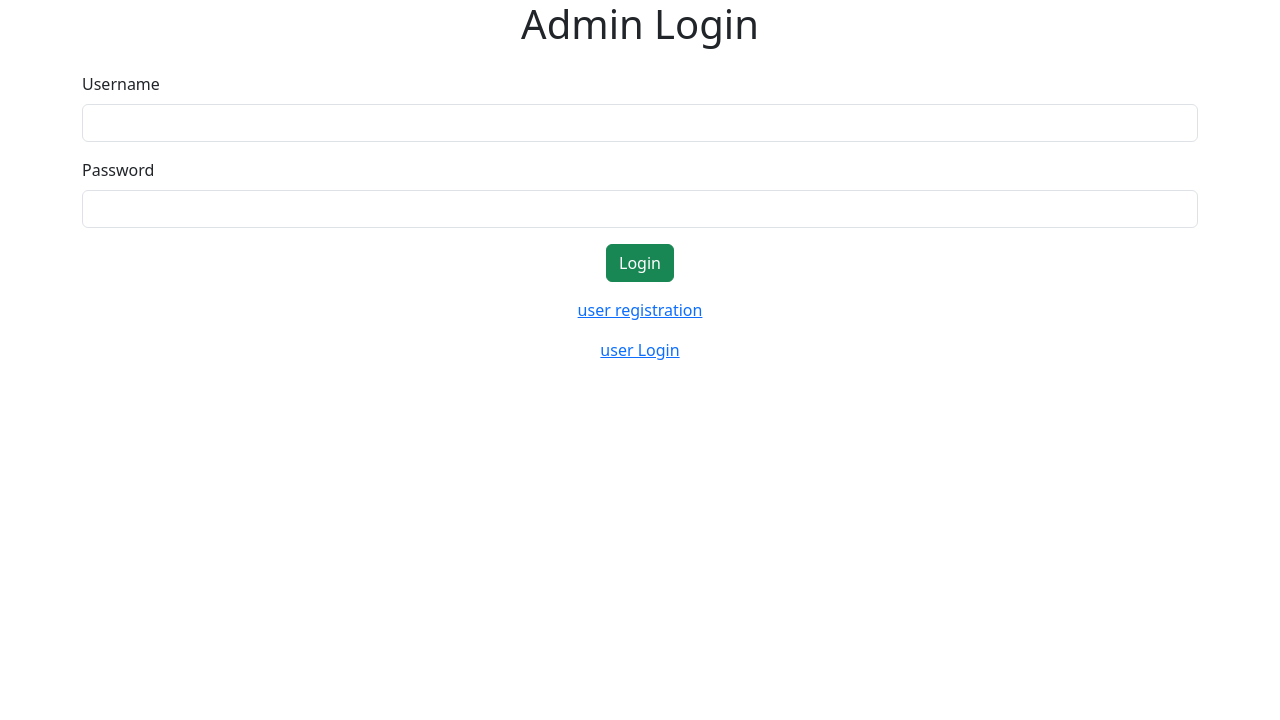
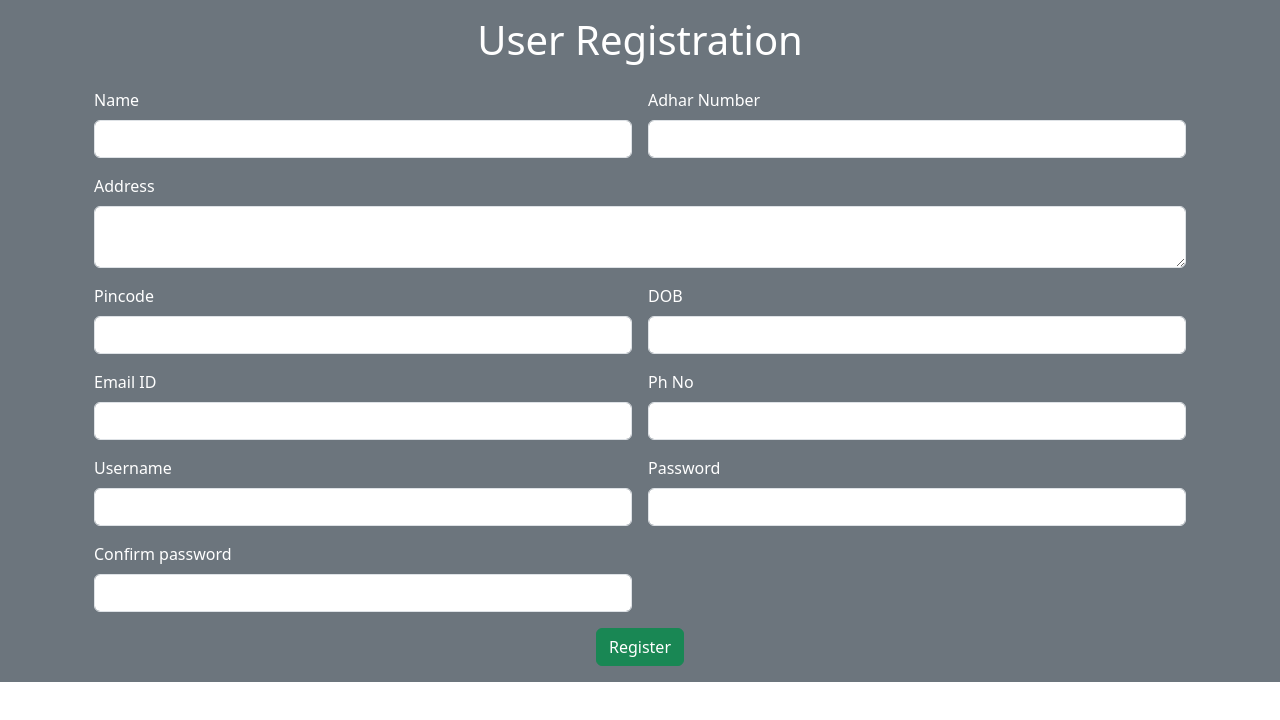
Before and after one commit to ArchanaPUdayan/LibraryAngularDemo, an Angular app: page / in a window 1280 px wide. Shown: the top 720 px of the page. Built offline with nearby package versions, Linux system fonts and the light colour scheme.

Commit message:
userregi

```diff
--- a/src/app/app.component.html
+++ b/src/app/app.component.html
@@ -1,3 +1,3 @@
-<app-adminlogin></app-adminlogin>
+<app-userregister></app-userregister>
 
 <router-outlet></router-outlet>
--- a/src/app/app.module.ts
+++ b/src/app/app.module.ts
@@ -4,11 +4,13 @@ import { BrowserModule } from '@angular/platform-browser';
 import { AppRoutingModule } from './app-routing.module';
 import { AppComponent } from './app.component';
 import { AdminloginComponent } from './adminlogin/adminlogin.component';
+import { UserregisterComponent } from './userregister/userregister.component';
 
 @NgModule({
   declarations: [
     AppComponent,
-    AdminloginComponent
+    AdminloginComponent,
+    UserregisterComponent
   ],
   imports: [
     BrowserModule,
--- /dev/null
+++ b/src/app/userregister/userregister.component.html
@@ -0,0 +1,60 @@
+<div class="text-bg-secondary p-3">
+<div class="container">
+    <div class="row">
+        <div class="col col-12 col-sm-12 col-md-12 col-lg-12 col-xl-12 col-xxl-12">
+            <div class="container">
+                <div class="row g-3">
+                    <div class="col col-12 col-sm-12 col-md-12 col-lg-12 col-xl-12 col-xxl-12 text-center">
+                        <h1>User Registration</h1>
+                    </div>
+                    <div class="col col-12 col-sm-6 col-md-6 col-lg-6 col-xl-6 col-xxl-6">
+                        <label for="" class="form-label">Name</label>
+                        <input type="text" class="form-control">
+
+                    </div>
+                    <div class="col col-12 col-sm-6 col-md-6 col-lg-6 col-xl-6 col-xxl-6">
+                        <label for="" class="form-label">Adhar Number</label>
+                        <input type="text" class="form-control">
+                    </div>
+                    <div class="col col-12 col-sm-12 col-md-12 col-lg-12 col-xl-12 col-xxl-12">
+                        <label for="" class="form-label">Address</label>
+                       <textarea name="" id="" cols="5" rows="2" class="form-control"></textarea>
+                    </div>
+                    <div class="col col-12 col-sm-6 col-md-6 col-lg-6 col-xl-6 col-xxl-6">
+                        <label for="" class="form-label">Pincode</label>
+                        <input type="text" class="form-control">
+                    </div>
+                    <div class="col col-12 col-sm-6 col-md-6 col-lg-6 col-xl-6 col-xxl-6">
+                        <label for="" class="form-label">DOB</label>
+                        <input type="text" class="form-control">
+                    </div>
+                    <div class="col col-12 col-sm-6 col-md-6 col-lg-6 col-xl-6 col-xxl-6">
+                        <label for="" class="form-label">Email ID</label>
+                        <input type="text" class="form-control">
+                    </div>
+                    <div class="col col-12 col-sm-6 col-md-6 col-lg-6 col-xl-6 col-xxl-6">
+                        <label for="" class="form-label">Ph No</label>
+                        <input type="text" class="form-control">
+                    </div>
+                    <div class="col col-12 col-sm-6 col-md-6 col-lg-6 col-xl-6 col-xxl-6">
+                        <label for="" class="form-label">Username</label>
+                        <input type="text" class="form-control">
+                    </div>
+                    <div class="col col-12 col-sm-6 col-md-6 col-lg-6 col-xl-6 col-xxl-6">
+                        <label for="" class="form-label">Password</label>
+                        <input type="password" name="" id="" class="form-control">
+                    </div>
+                    <div class="col col-12 col-sm-6 col-md-6 col-lg-6 col-xl-6 col-xxl-6">
+                        <label for="" class="form-label">Confirm password</label>
+                        <input type="text" class="form-control">
+                    </div>
+                    <div class="col col-12 col-sm-12 col-md-12 col-lg-12 col-xl-12 col-xxl-12 text-center">
+                        <button class="btn btn-success">Register</button>
+                    </div>
+
+                </div>
+            </div>
+        </div>
+    </div>
+</div>
+</div>
```
Also changed, not shown: src/app/userregister/userregister.component.ts (added, +10 -0 lines), src/app/userregister/userregister.component.css (added).
